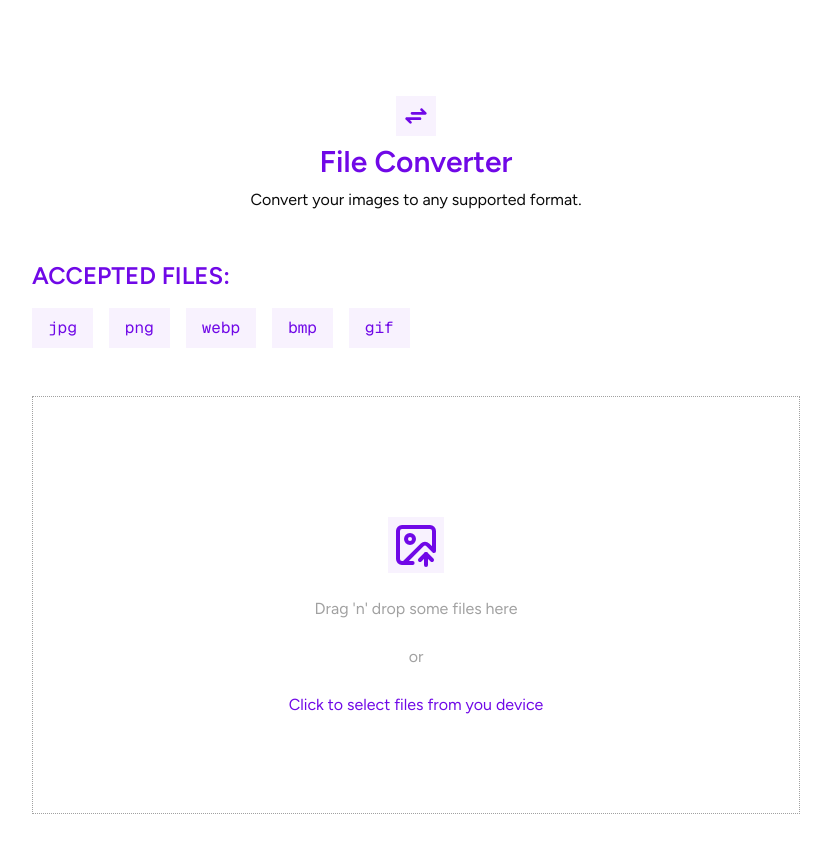
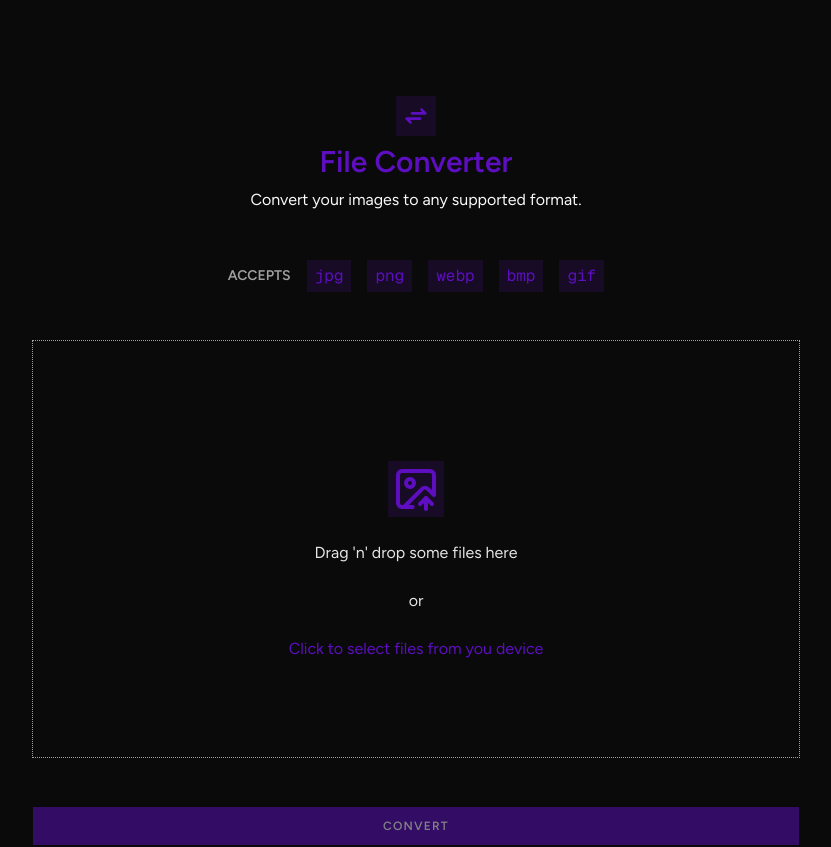
Before and after one commit to salman9802/image2image, a Next.js app: page /convert in a window 1280 px wide. Shown: the top 847 px of the page, without its empty margins (224-1055 px from the left). Built offline with nearby package versions, Linux system fonts and the light colour scheme.

Commit message:
feat: make `convert/` page support dark and light theme

```diff
--- a/app/convert/page.tsx
+++ b/app/convert/page.tsx
@@ -132,18 +132,29 @@ export default function Page() {
   return (
     <div className="py-24 w-11/12 max-w-xl  min-h-screen mx-auto flex flex-col justify-center items-center gap-y-12 md:max-w-2xl lg:max-w-3xl">
       <div className="flex flex-col gap-2 items-center">
-        <div className="p-1 bg-primary/5">
+        <div className="p-1 bg-primary/15">
           <CgArrowsExchange className="size-8 text-primary" />
         </div>
         <h1 className="font-semibold text-primary text-xl md:text-2xl lg:text-3xl">File Converter</h1>
         <p>Convert your images to any supported format.</p>
       </div>
 
-      <div className="w-full flex flex-col gap-4">
-        <h2 className="font-semibold uppercase text-primary text-xl md:text-2xl">Accepted Files:</h2>
+      {/* <div className="w-full flex flex-col gap-4"> */}
+      {/*   <h2 className="font-semibold uppercase text-primary text-xl md:text-2xl">Accepted Files:</h2> */}
+      {/*   <div className="flex flex-wrap gap-x-4 gap-y-3"> */}
+      {/*     {ACCEPTED_FORMAT_CONFIGS.map((supportedFormatConfig, i) => ( */}
+      {/*       <p key={i} className="cursor-pointer bg-primary/15 px-4 py-2 text-primary font-mono"> */}
+      {/*         {supportedFormatConfig.extensions[0]} */}
+      {/*       </p> */}
+      {/*     ))} */}
+      {/*   </div> */}
+      {/* </div> */}
+
+      <div className="flex gap-4 items-center">
+        <h2 className="font-semibold uppercase text-muted-foreground text-sm">Accepts</h2>
         <div className="flex flex-wrap gap-x-4 gap-y-3">
           {ACCEPTED_FORMAT_CONFIGS.map((supportedFormatConfig, i) => (
-            <p key={i} className="cursor-pointer bg-primary/5 px-4 py-2 text-primary font-mono">
+            <p key={i} className="cursor-pointer bg-primary/15 px-2 py-1 text-primary font-mono">
               {supportedFormatConfig.extensions[0]}
             </p>
           ))}
@@ -177,7 +188,7 @@ export default function Page() {
                     } />
                     <CollapsibleContent className="p-2 mb-2 flex flex-wrap gap-x-4 gap-y-3">
                       {SUPPORTED_FORMAT_CONFIGS.map((supportedFormatConfig, i) => (
-                        <p onClick={() => handleAllUploadTargetSelection(supportedFormatConfig)} key={i} className="cursor-pointer bg-primary/5 px-4 py-2 text-primary font-mono">
+                        <p onClick={() => handleAllUploadTargetSelection(supportedFormatConfig)} key={i} className="cursor-pointer bg-primary/15 px-4 py-2 text-primary font-mono">
                           {supportedFormatConfig.extensions[0]}
                           {/* {supportedFormatConfig.extensions.reduce((prev, curr) => `${ prev } / ${ curr }`, "").slice(0)} */}
                         </p>
@@ -204,11 +215,14 @@ export default function Page() {
 
       <div className="w-full flex flex-col gap-2">
         <div {...dropzone.getRootProps({
-          className: cn("w-full border border-dotted border-neutral-400 text-neutral-400 cursor-pointer flex flex-col items-center justify-center gap-6 p-6 md:p-12 lg:p-24 ",
+          className: cn("w-full border border-dotted border-neutral-400 text-neutral-600 dark:text-neutral-200 cursor-pointer flex flex-col items-center justify-center gap-6 p-6 md:p-12 lg:p-24 ",
+
+            "hover:bg-accent",
+
             // Keyboard focus
-            dropzone.isFocused && "border-primary bg-primary/5",
+            dropzone.isFocused && "border-primary bg-primary/15",
             // Valid file being dragged over
-            dropzone.isDragAccept && "border-primary bg-primary/5",
+            dropzone.isDragAccept && "border-primary bg-primary/15",
             // Invalid file being dragged over
             dropzone.isDragReject && "border-destructive bg-destructive/10",
 
@@ -223,7 +237,7 @@ export default function Page() {
           // onChange={e => setUpload(e.target.files ? e.target.files[0] : undefined)}
           />
 
-          <div className="p-1 bg-primary/5">
+          <div className="p-1 bg-primary/15">
             <ImageUp className="size-12 text-primary" />
           </div>
 
@@ -242,7 +256,7 @@ export default function Page() {
           //           } />
           //           <CollapsibleContent className="mb-2 flex flex-wrap gap-x-4 gap-y-3">
           //             {SUPPORTED_FORMAT_CONFIGS.map((supportedFormatConfig, i) => (
-          //               <p onClick={() => handleAllUploadTargetSelection(supportedFormatConfig)} key={i} className="cursor-pointer bg-primary/5 px-4 py-2 text-primary font-mono">
+          //               <p onClick={() => handleAllUploadTargetSelection(supportedFormatConfig)} key={i} className="cursor-pointer bg-primary/15 px-4 py-2 text-primary font-mono">
           //                 {supportedFormatConfig.extensions[0]}
           //                 {/* {supportedFormatConfig.extensions.reduce((prev, curr) => `${ prev } / ${ curr }`, "").slice(0)} */}
           //               </p>
@@ -297,12 +311,12 @@ export default function Page() {
       {
         dropzone.isDragGlobal && !dropzone.isDragActive && (
           <div {...globalDropzone.getRootProps({
-            className: "fixed inset-0 backdrop-blur-md flex flex-col items-center justify-center bg-primary/10"
+            className: "fixed inset-0 backdrop-blur-md flex flex-col items-center justify-center bg-primary/15"
           })}>
             <input {...globalDropzone.getInputProps()} />
-            <div className="flex flex-col items-center gap-6 bg-white/50 p-32 w-11/12 md:w-2/3 lg:w-1/2">
+            <div className="flex flex-col items-center gap-6 bg-white/30 p-32 w-11/12 md:w-2/3 lg:w-1/2">
               <FaFileUpload className="size-12 text-primary/70" />
-              <div className="text-center text-neutral-600">
+              <div className="text-center text-neutral-600 dark:text-neutral-200">
                 Drop files anywhere on this page...
               </div>
 
--- a/app/layout.tsx
+++ b/app/layout.tsx
@@ -3,9 +3,9 @@ import { Geist, Geist_Mono, Figtree, Lora } from "next/font/google";
 import "./globals.css";
 import { cn } from "@/lib/utils";
 
-const loraHeading = Lora({subsets:['latin'],variable:'--font-heading'});
+const loraHeading = Lora({ subsets: ['latin'], variable: '--font-heading' });
 
-const figtree = Figtree({subsets:['latin'],variable:'--font-sans'});
+const figtree = Figtree({ subsets: ['latin'], variable: '--font-sans' });
 
 const geistSans = Geist({
   variable: "--font-geist-sans",
@@ -28,7 +28,7 @@ export default function RootLayout({ children }: LayoutProps<"/">) {
       lang="en"
       className={cn("h-full", "antialiased", geistSans.variable, geistMono.variable, "font-sans", figtree.variable, loraHeading.variable)}
     >
-      <body className="min-h-full flex flex-col">{children}</body>
+      <body className="dark min-h-full flex flex-col">{children}</body>
     </html>
   );
 }
```
